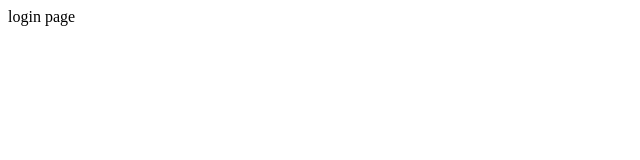
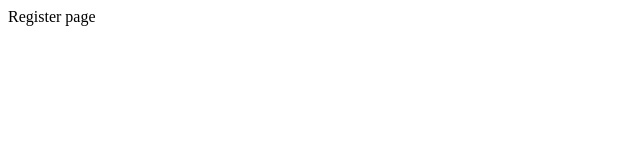
Before and after one commit to chawanvitaofxqq04-create/test01, a plain HTML site: page register.html in a window 1280 px wide. Shown: the full height of the page, 0-640 px from the left. Drawn offline with Linux system fonts and the light colour scheme.

Commit message:
add register

```diff
--- a/index.html
+++ b/register.html
@@ -7,6 +7,6 @@
   </head>
 
   <body>
-    login page
+    Register page
   </body>
 </html>
```
